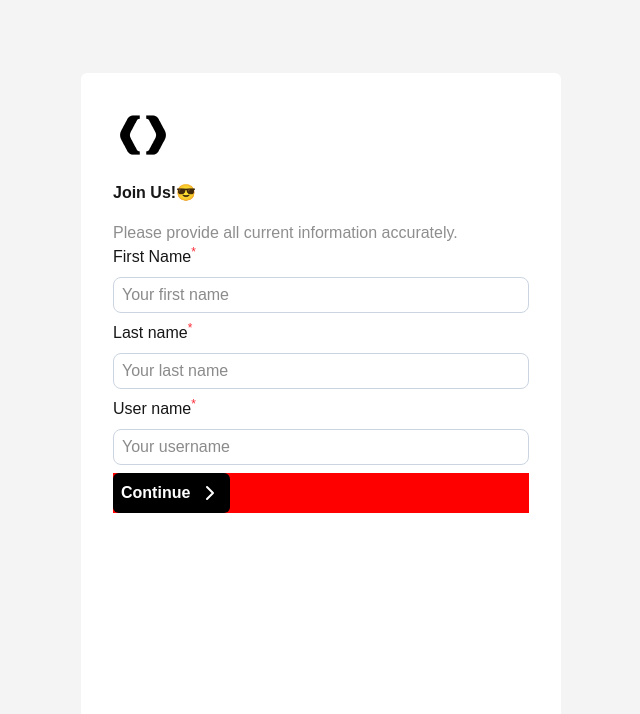
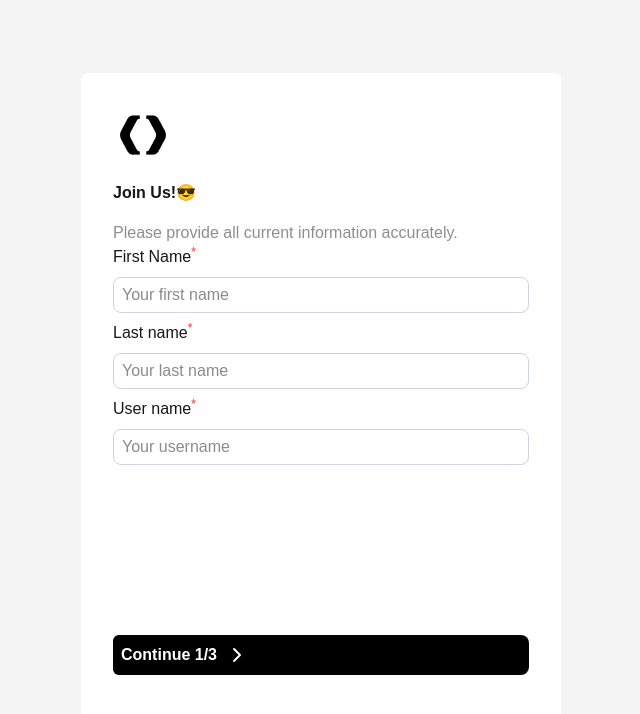
Before and after one commit to suvdann/pine-form, a Next.js app: page /form in a window 1280 px wide. Shown: the top 714 px of the page, without its empty margins (319-959 px from the left). Built offline with nearby package versions, Linux system fonts and the light colour scheme.

Commit message:
button design zassn

```diff
--- a/src/app/form/_components/Form1.jsx
+++ b/src/app/form/_components/Form1.jsx
@@ -10,7 +10,7 @@ export const FormOne = ({ nextHandler, changeHandler, errors, form }) => {
     <div className=" flex flex-col gap-6 rounded-md bg-white p-8 w-[480px] h-[655px]">
       <motion.div>
         <Header />
-        <div className="flex flex-col gap-2  ">
+        <div className="flex flex-col gap-2   ">
           <Input
             name={"firstName"}
             label={"First Name"}
@@ -44,13 +44,13 @@ export const FormOne = ({ nextHandler, changeHandler, errors, form }) => {
           {errors.userName && (
             <p className="text-red-500 text-sm">{errors.userName}</p>
           )}
-          <div className="bg-[red] ">
+          <div className="bg-[black] w-[416px] rounded-[8px] mt-[162px] ">
             <Button
-              text={"Continue "}
+              text={"Continue 1/3"}
               type={"next"}
               bgColor={"bg-black"}
               clickHandler={nextHandler}
-              className="w-[416px]"
+              // className="w-[416px]"
             />
           </div>
         </div>
--- a/src/app/form/_components/Form2.jsx
+++ b/src/app/form/_components/Form2.jsx
@@ -66,7 +66,7 @@ export const FormTwo = ({
           )}
         </div>
 
-        <div className="flex gap-10 justify-center items-center">
+        <div className="flex gap-10 justify-center items-center mt-[82px]">
           <div className="flex flex-2/3">
             <Button
               text={"Back"}
@@ -77,7 +77,7 @@ export const FormTwo = ({
           </div>
           <div className=" flex items-center flex-2/3 ">
             <Button
-              text={"Continue "}
+              text={"Continue 2/3"}
               type={"next"}
               bgColor={"bg-black"}
               clickHandler={nextHandler}
--- a/src/app/form/_components/Form3.jsx
+++ b/src/app/form/_components/Form3.jsx
@@ -49,7 +49,7 @@ export const FormThree = ({
               {!files.length && (
                 <div className=" ">
                   <div className="flex flex-col mt-[64px] items-center ">
-                    <div className=" flex items-center   border-none  bg-[red] rounded-full w-[30px] h-[30px]">
+                    <div className=" flex items-center justify-center   border-none  bg-[white] rounded-full w-[35px] h-[35px]">
                       <Image />
                     </div>
                     <label htmlFor="input-file" className="cursor-pointer">
@@ -79,7 +79,9 @@ export const FormThree = ({
                       key={index}
                       className="flex flex-col items-center justify-center h-full w-full relative"
                     >
-                      <button></button>
+                      <button className="w-[24px] h-[24px]  border rounded-[99px] bg-[#202124] text-[white]">
+                        X
+                      </button>
                       <img
                         src={URL.createObjectURL(file)}
                         alt="Uplaoded file"
@@ -90,7 +92,7 @@ export const FormThree = ({
                 })}
             </div>
           </div>
-          <div className="flex gap-8 justify-center items-center bg-[red]">
+          <div className="flex gap-8 justify-center items-center ] mt-[102px]">
             <div className="flex flex-2/3">
               <Button
                 text={"Back"}
@@ -101,7 +103,7 @@ export const FormThree = ({
             </div>
             <div className=" flex flex-2/3 ">
               <Button
-                text={"Continue "}
+                text={"Continue 3/3"}
                 type={"next"}
                 bgColor={"bg-black"}
                 clickHandler={nextHandler}
```
